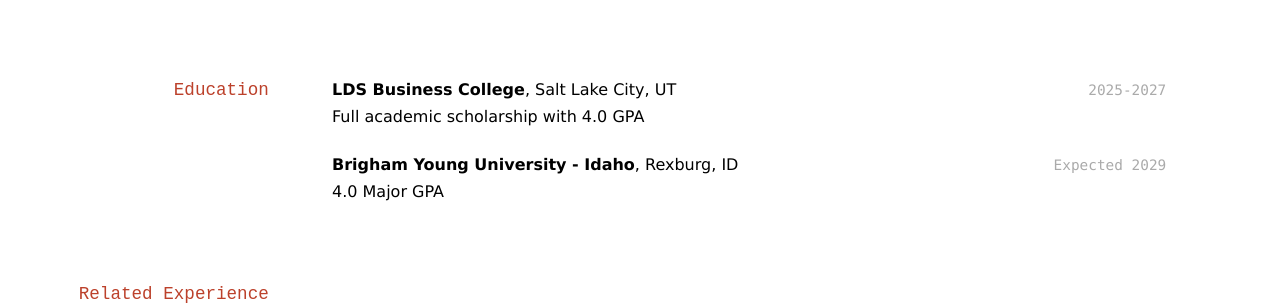
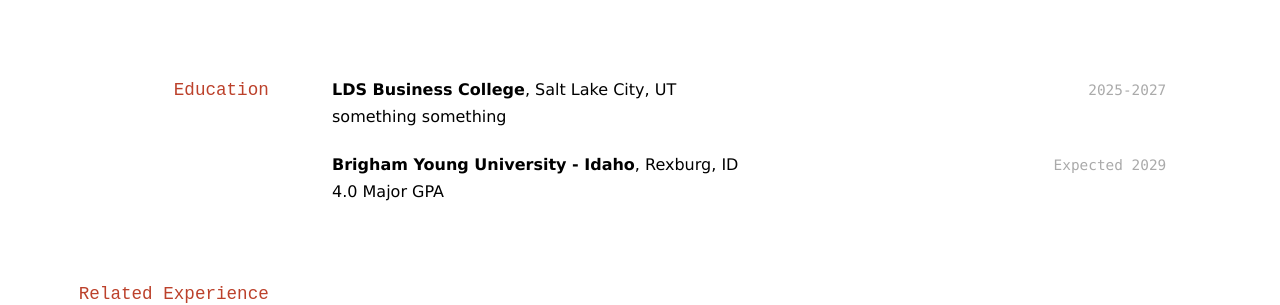
Before and after one commit to nateburton11/BurtonNathanResume, a Jekyll site: the page built from docs/index.md, in a window 1280 px wide. Shown: the part 127-432 px from the top of the page. Built offline with Jekyll 4.4.1, drawn with Linux system fonts in a browser that asks for light colours.

Commit message:
updated education

```diff
--- a/docs/index.md
+++ b/docs/index.md
@@ -18,7 +18,7 @@ The second prophet of The Church of Jesus Christ of Latter-day Saints.
 `2025-2027`
 __LDS Business College__, Salt Lake City, UT
 
-- Full academic scholarship with 4.0 GPA
+- something something
 
 `Expected 2029`
 __Brigham Young University - Idaho__, Rexburg, ID
```
